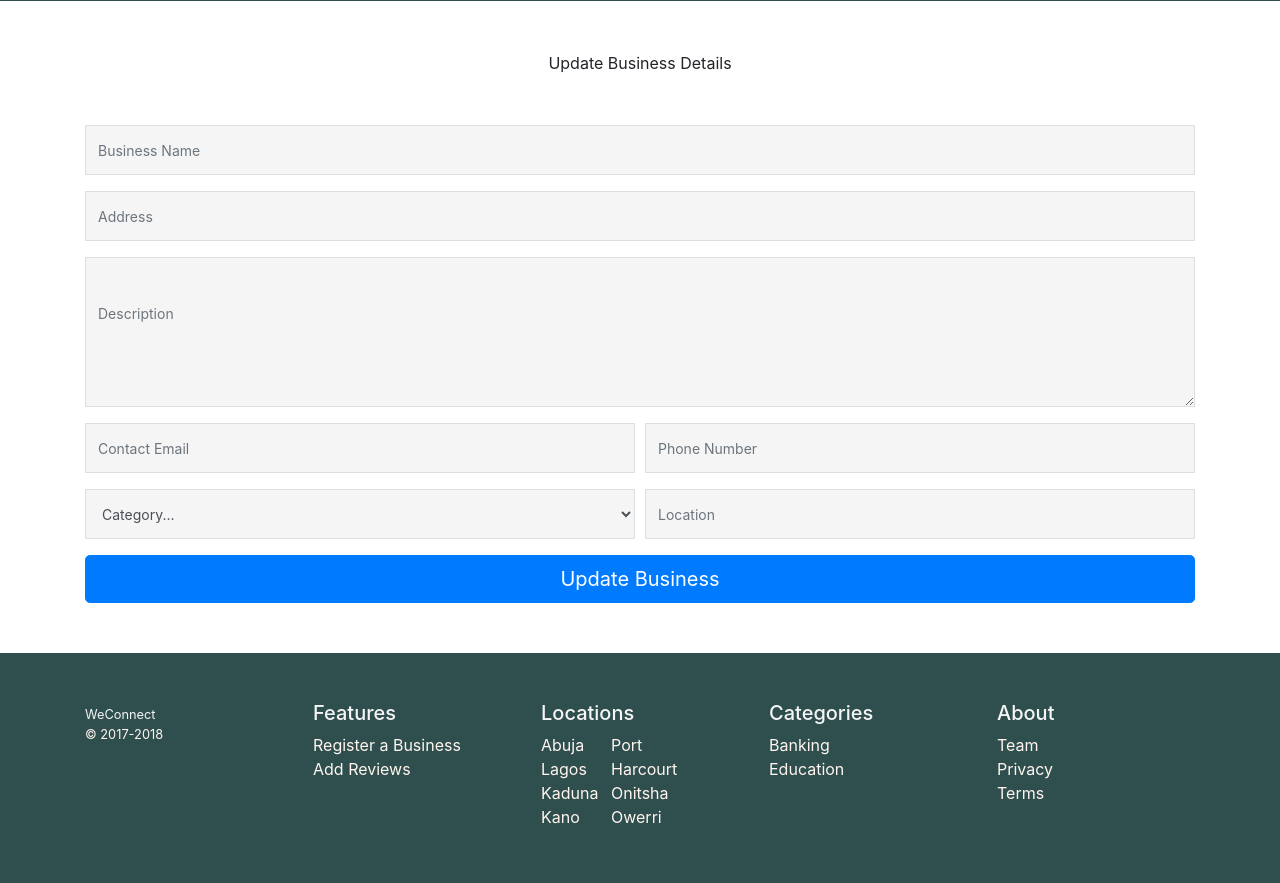
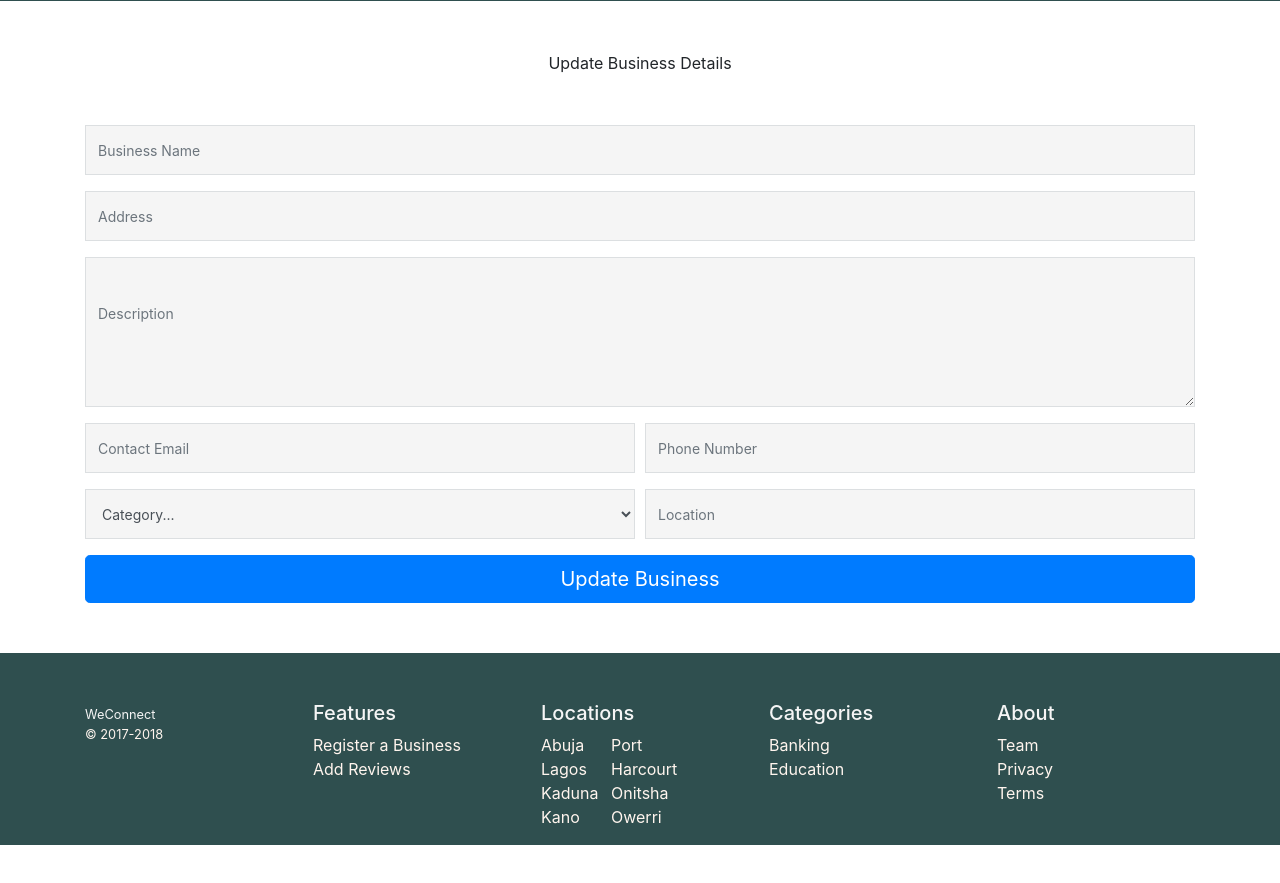
Before and after one commit to kyngsteev/WeConnect, a plain HTML site: page Template/edit.html in a window 1280 px wide. Shown: the part 69-952 px from the top of the page. After the commit the page ends 914 px from the top, so only its background shows below. Drawn offline with nearby package versions, Linux system fonts and the light colour scheme.

Commit message:
adjusted footer

```diff
--- a/Template/edit.html
+++ b/Template/edit.html
@@ -68,7 +68,7 @@
             <button class="btn btn-lg btn-primary btn-block" type="submit">Update Business</button>
         </form>
       </section>
-      <footer class="container-fluid py-5">
+      <footer class="container-fluid">
           <div class="container">
             <div class="row">
               <div class="col-12 col-md">
```
Also changed, not shown: Template/listpage.html (+1 -1 lines), Template/profile.html (+1 -1 lines), Template/register.html (+1 -1 lines).
